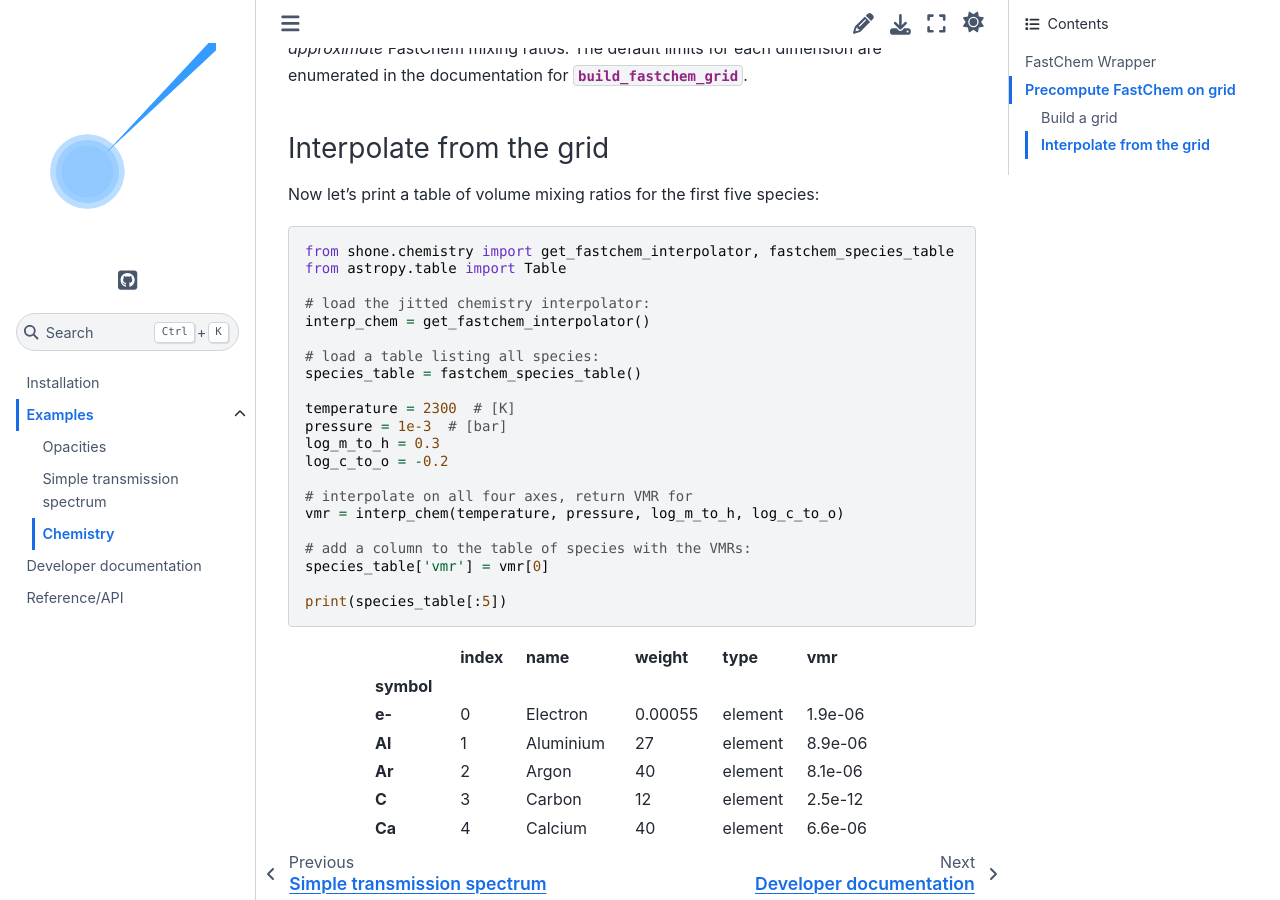
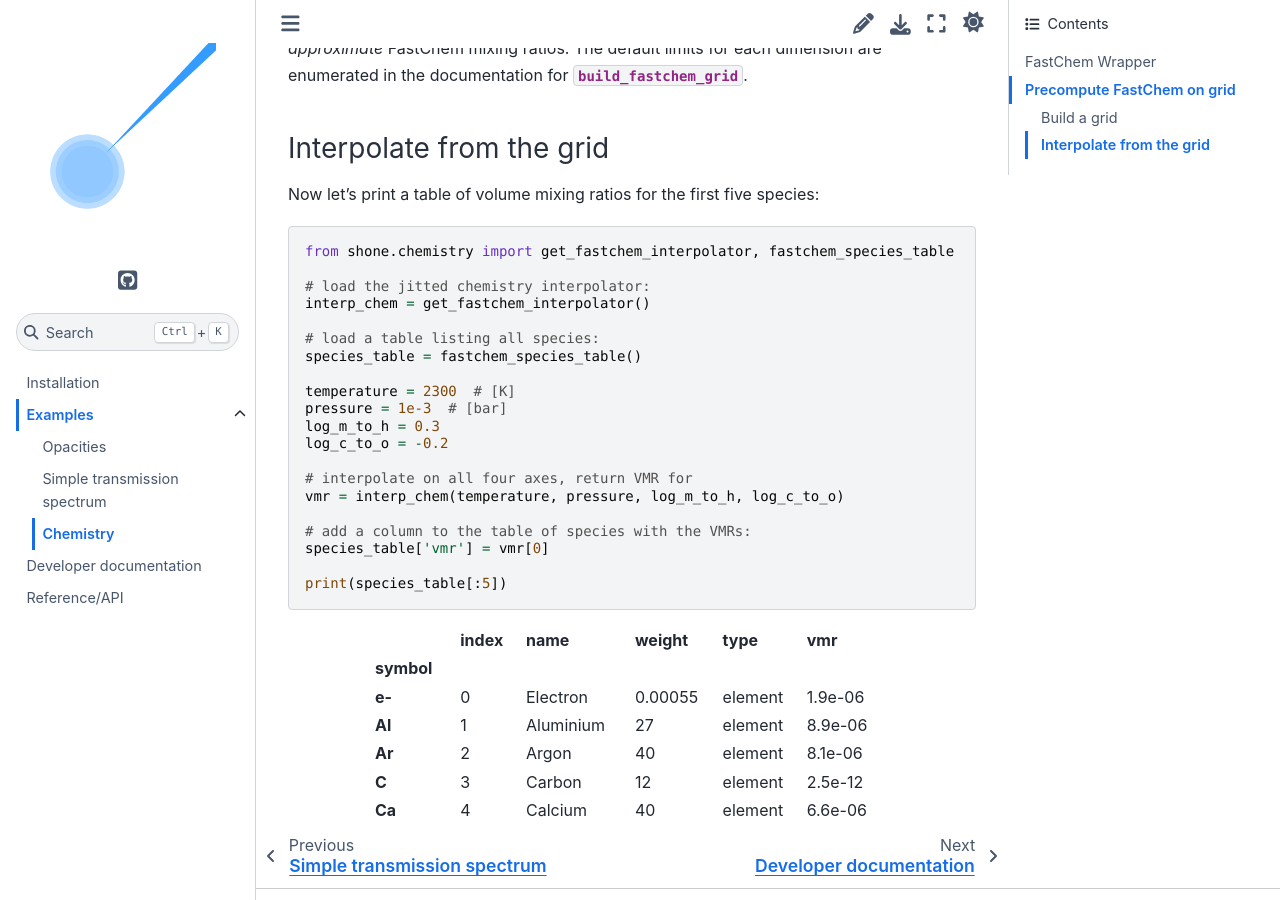
Before and after one commit to bmorris3/shone, a Sphinx documentation site: the page built from docs/shone/examples/chemistry.rst, in a window 1280 px wide and 900 px high, scrolled down 3054 px. Built offline with Sphinx 7.4.7 and the Sphinx Book theme 1.1.4, drawn with Linux system fonts in a browser that asks for light colours; the version number could not be read and is left out.

Commit message:
You don't actually use this import statement any more, so I removed it.

```diff
--- a/docs/shone/examples/chemistry.rst
+++ b/docs/shone/examples/chemistry.rst
@@ -244,7 +244,6 @@ Now let's print a table of volume mixing ratios for the first five species:
 .. code-block:: python
 
     from shone.chemistry import get_fastchem_interpolator, fastchem_species_table
-    from astropy.table import Table
 
     # load the jitted chemistry interpolator:
     interp_chem = get_fastchem_interpolator()
```
